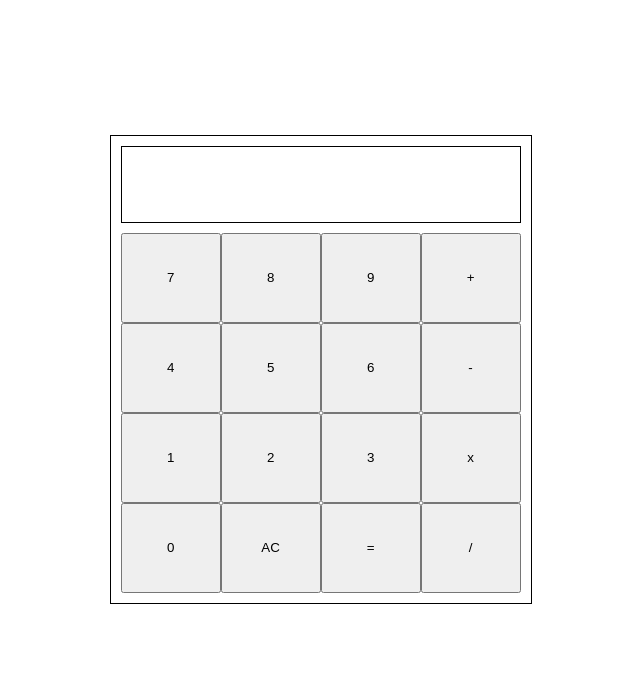
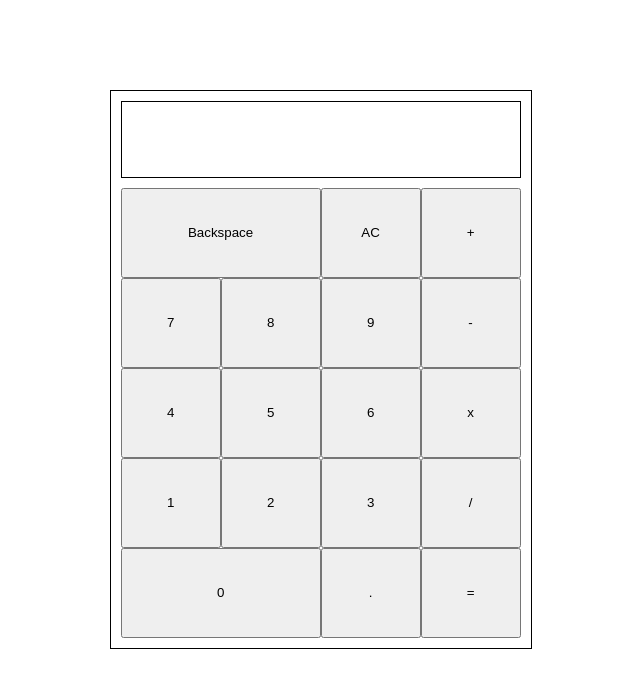
Before and after one commit to rakuzo/Calculator, a plain HTML site: page index.html in a window 1280 px wide. Shown: the whole page, without its empty margins (265-905 px from the left). Drawn offline with Linux system fonts and the light colour scheme.

Commit message:
Add . and backspace button

```diff
--- a/index.html
+++ b/index.html
@@ -17,6 +17,8 @@
         <div id="mainframe">
             <div id="buttonplace">
                 <div id="numbers">
+                    <button id="clear">AC</button>
+                    <button id="backspace" class="double">Backspace</button>
                     <button id="num">9</button>
                     <button id="num">8</button>
                     <button id="num">7</button>
@@ -26,15 +28,15 @@
                     <button id="num">3</button>
                     <button id="num">2</button>
                     <button id="num">1</button>
-                    <button id="equal">=</button>
-                    <button id="clear">AC</button>
-                    <button id="num">0</button>
+                    <button id="num">.</button>
+                    <button id="num" class="double">0</button>
                 </div>
                 <div id="operator">
                     <button id="operate">+</button>
                     <button id="operate">-</button>
                     <button id="operate">x</button>
                     <button id="operate">/</button>
+                    <button id="equal">=</button>
                 </div>
             </div>
         </div>
--- a/style.css
+++ b/style.css
@@ -55,6 +55,11 @@ body {
     flex-wrap: wrap;
 }
 
+.double {
+    flex: 2 0 auto;
+    width: 170px;
+}
+
 #operator {
     flex: 1 1 auto;
     display: flex;
```
